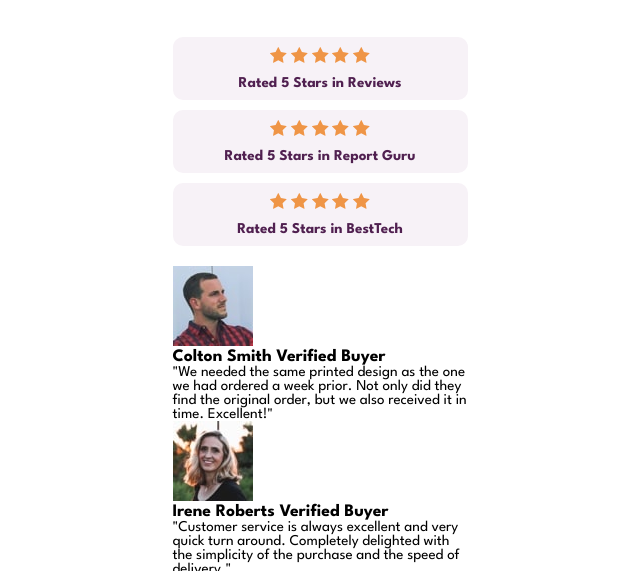
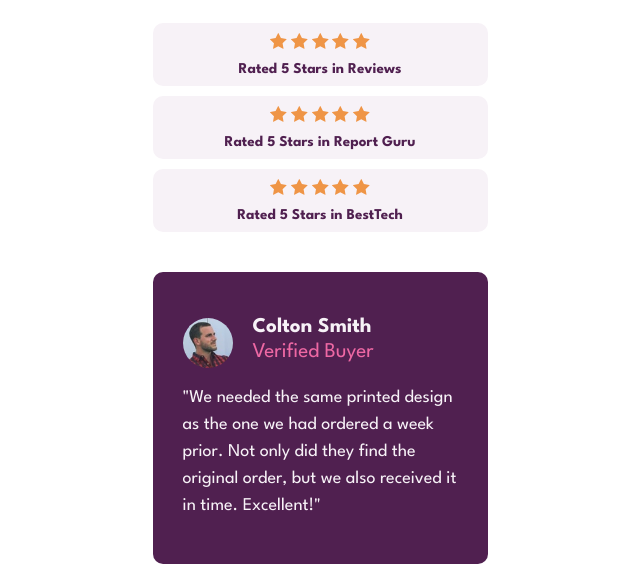
Before and after one commit to kujerocoding/social-proof-section-master, a plain HTML site: page index.html in a window 1280 px wide. Shown: the part 211-782 px from the top of the page, without its empty margins (320-960 px from the left). Drawn offline with Linux system fonts and the light colour scheme.

Commit message:
Add styles to testimony section

```diff
--- a/style.css
+++ b/style.css
@@ -26,7 +26,7 @@ body {
 }
 
 .main__container {
-    padding-inline: 20px;
+    margin-inline: 20px;
     max-width: 335px;
 }
 
@@ -65,3 +65,45 @@ body {
     color: var(--TESTIMONYCONTAINERCOLOR);
     font-weight: bold;
 }
+
+.testimonies__container--main {
+    padding-block: 20px;
+    display: flex;
+    flex-direction: column;
+    gap: 10px;
+}
+
+.testimony__container {
+    background-color: var(--TESTIMONYCONTAINERCOLOR);
+    color: var(--LIGHTGRAYISHMAGENTACOLOR);
+    border-radius: 10px;
+    padding: 30px;
+    font-size: 1.2em;
+}
+
+.testimony__container--profile {
+    display: flex;
+    flex-direction: row;
+    justify-content: center;
+    align-items: center;
+    margin-block: 15px;
+    gap: 20px;
+}
+
+.testimony__img {
+    border-radius: 50%;
+    max-width: 50px;
+
+}
+
+.testimony__buyer {
+    white-space: nowrap;
+    color: var(--TESTIMONYBUYERCOLOR);
+    line-height: 1.5em;
+    font-weight: lighter;
+}
+
+.testimony__text {
+    margin-block: 15px;
+    line-height: 1.5em;
+}
```
